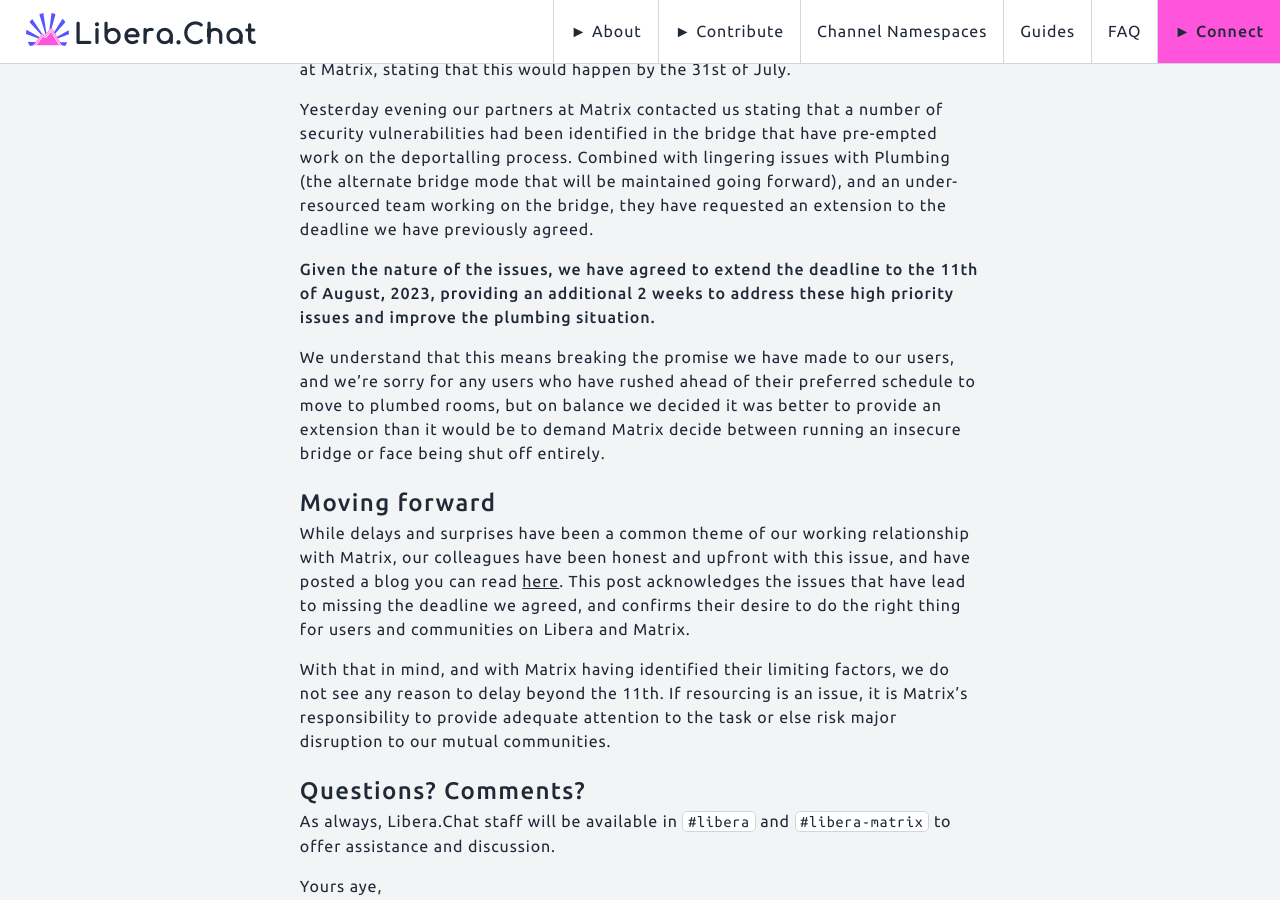
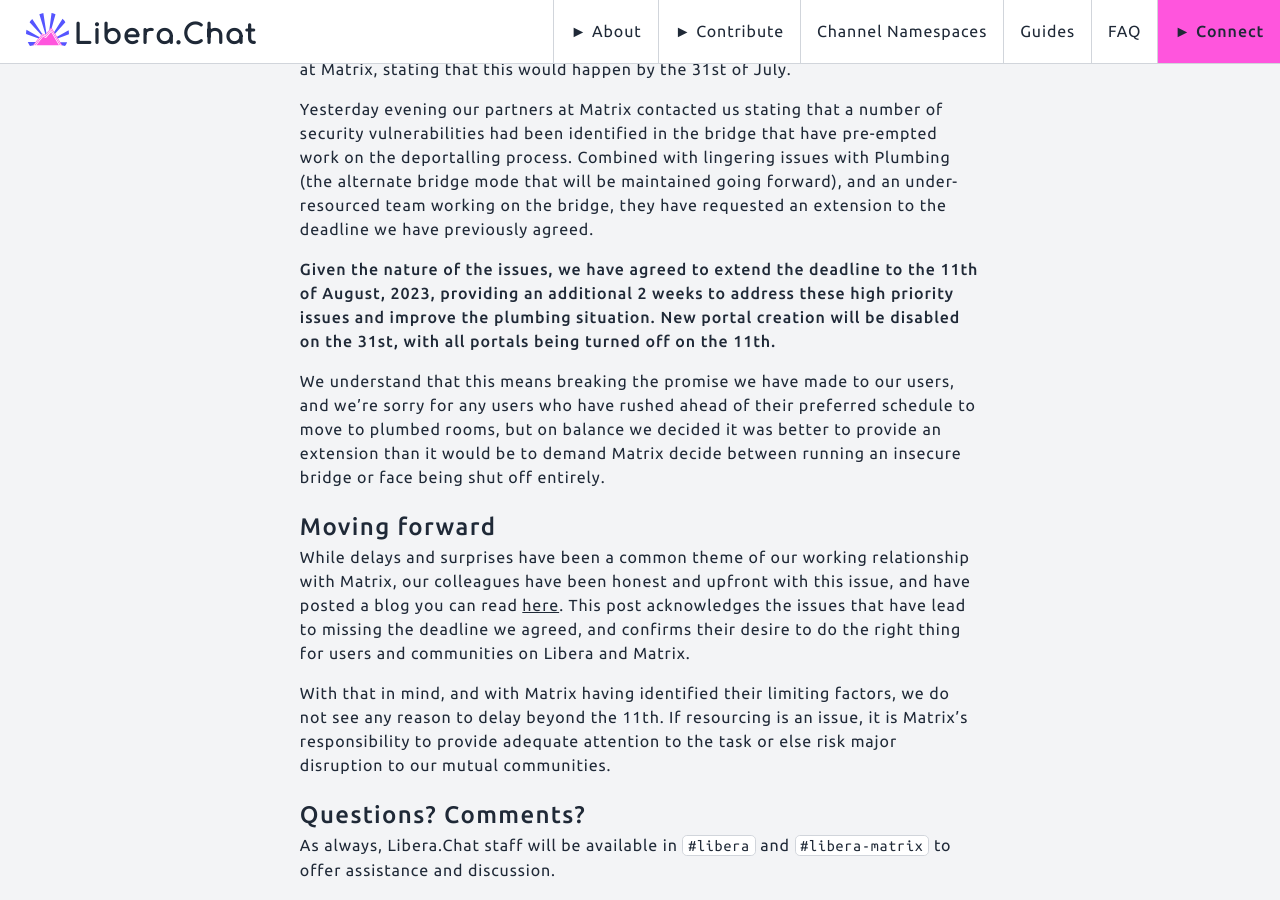
Before and after one commit to Libera-Chat/libera-chat.github.io, a Jekyll site: the page built from content/_posts/2023-07-28-deportalling-delay.md, in a window 1280 px wide and 900 px high, scrolled down 329 px. Built offline with Jekyll 4.4.1, drawn with Linux system fonts in a browser that asks for light colours.

Commit message:
Include the 2step process for new/existing portals

```diff
--- a/content/_posts/2023-07-28-deportalling-delay.md
+++ b/content/_posts/2023-07-28-deportalling-delay.md
@@ -20,7 +20,8 @@
 
 **Given the nature of the issues, we have agreed to extend the deadline to the
 11th of August, 2023, providing an additional 2 weeks to address these high
-priority issues and improve the plumbing situation.**
+priority issues and improve the plumbing situation. New portal creation will be
+disabled on the 31st, with all portals being turned off on the 11th.**
 
 We understand that this means breaking the promise we have made to our users,
 and we're sorry for any users who have rushed ahead of their preferred schedule
```
